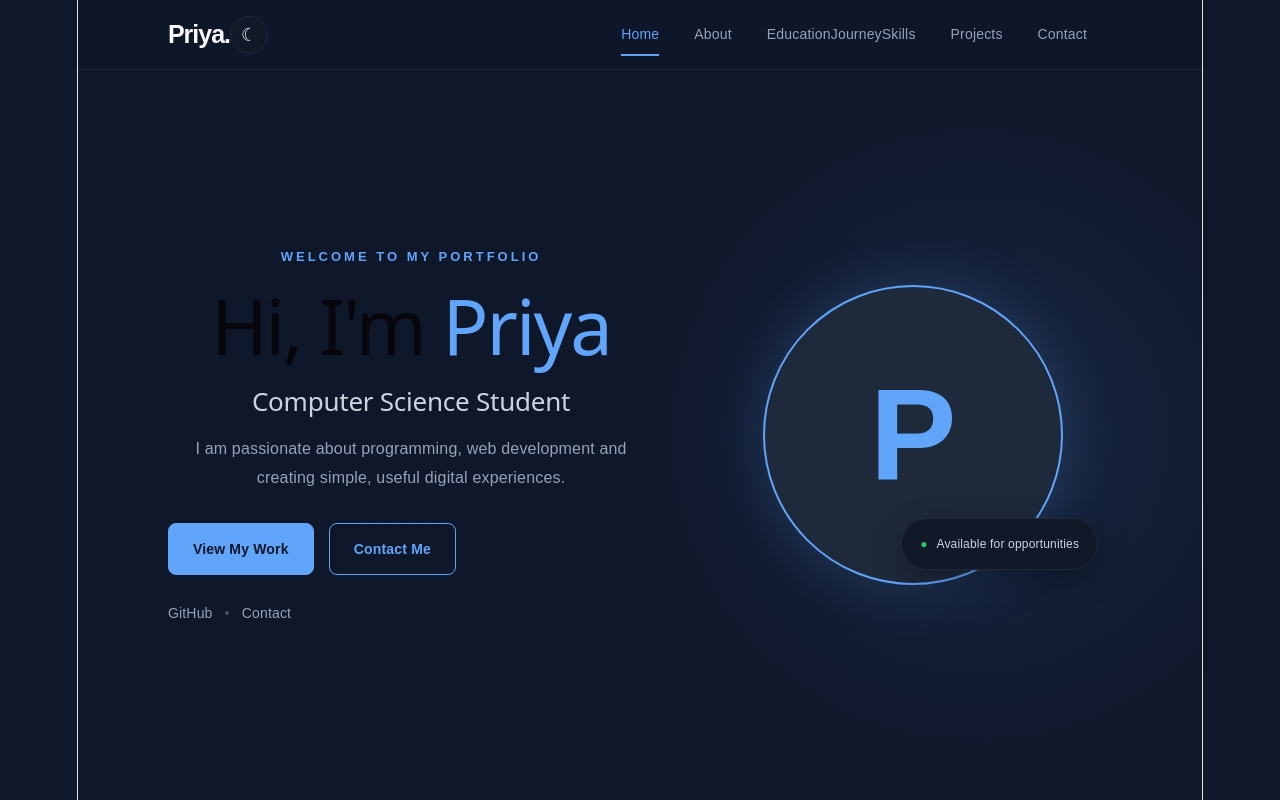
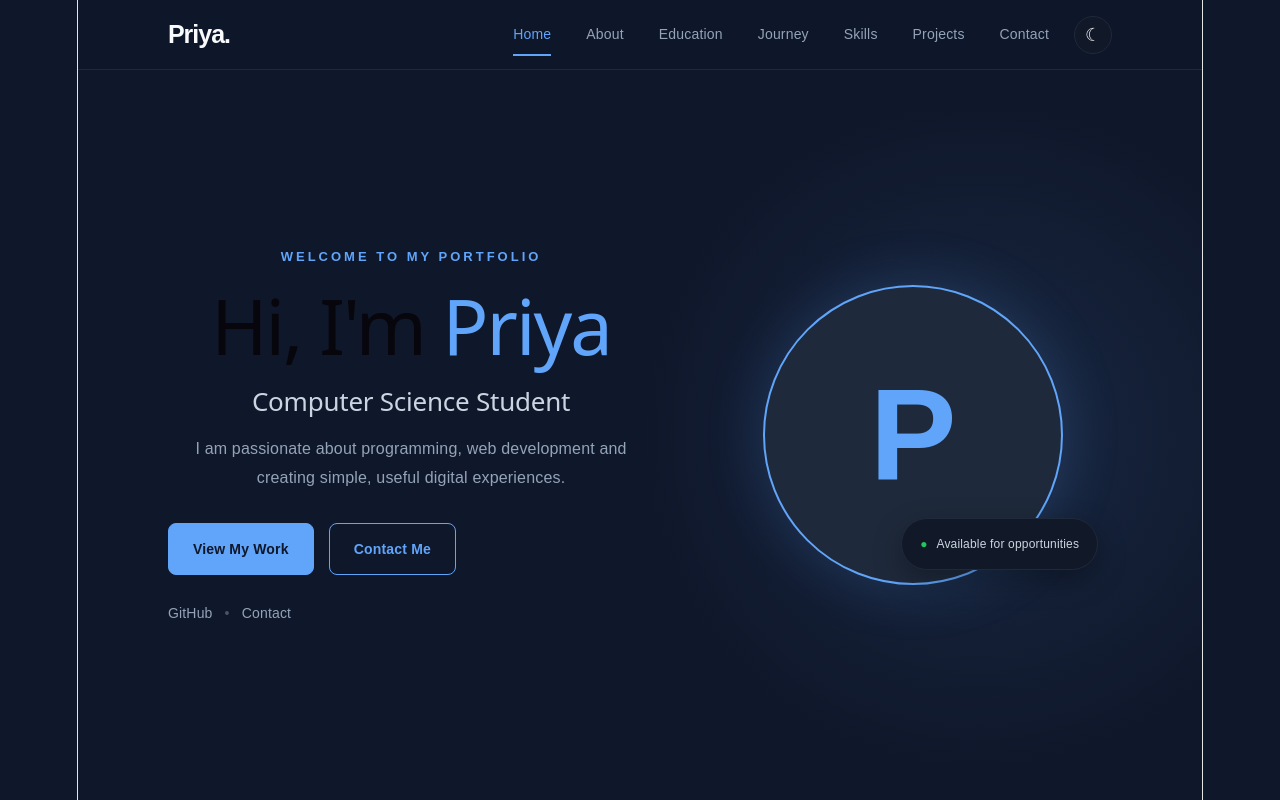
Before and after one commit to chandrima2186/Portfolio, a React app: page / in a window 1280 px wide. Shown: the top 800 px of the page. Built offline with nearby package versions, Linux system fonts and the light colour scheme; the HTML template or start-up script is replaced by a standard one.

Commit message:
Fix navbar layout

```diff
--- a/src/components/Navbar.jsx
+++ b/src/components/Navbar.jsx
@@ -1,5 +1,6 @@
 import { useEffect, useState } from "react";
 import "../styles/Navbar.css";
+
 function Navbar() {
   const [menuOpen, setMenuOpen] = useState(false);
   const [active, setActive] = useState("home");
@@ -30,11 +31,48 @@ function Navbar() {
     document.body.classList.toggle("light-mode", lightMode);
   }, [lightMode]);
 
+  const closeMenu = () => {
+    setMenuOpen(false);
+  };
+
   return (
     <nav className="navbar">
+
       <a href="#home" className="logo">
         Priya<span>.</span>
       </a>
+
+      <div className={menuOpen ? "nav-links active" : "nav-links"}>
+
+        <a href="#home" className={active === "home" ? "active-link" : ""} onClick={closeMenu}>
+          Home
+        </a>
+
+        <a href="#about" className={active === "about" ? "active-link" : ""} onClick={closeMenu}>
+          About
+        </a>
+
+        <a href="#education" className={active === "education" ? "active-link" : ""} onClick={closeMenu}>
+          Education
+        </a>
+
+        <a href="#journey" className={active === "journey" ? "active-link" : ""} onClick={closeMenu}>
+          Journey
+        </a>
+
+        <a href="#skills" className={active === "skills" ? "active-link" : ""} onClick={closeMenu}>
+          Skills
+        </a>
+
+        <a href="#projects" className={active === "projects" ? "active-link" : ""} onClick={closeMenu}>
+          Projects
+        </a>
+
+        <a href="#contact" className={active === "contact" ? "active-link" : ""} onClick={closeMenu}>
+          Contact
+        </a>
+
+      </div>
 
       <button
         className="theme-btn"
@@ -52,63 +90,6 @@ function Navbar() {
         ☰
       </button>
 
-      <div className={menuOpen ? "nav-links active" : "nav-links"}>
-        <a
-          href="#home"
-          className={active === "home" ? "active-link" : ""}
-          onClick={() => setMenuOpen(false)}
-        >
-          Home
-        </a>
-
-        <a
-          href="#about"
-          className={active === "about" ? "active-link" : ""}
-          onClick={() => setMenuOpen(false)}
-        >
-          About
-        </a>
-
-        <a
-          href="#skills"
-          className={active === "skills" ? "active-link" : ""}
-          onClick={() => setMenuOpen(false)}
-        >
-        <a
-  href="#education"
-  className={active === "education" ? "active-link" : ""}
-  onClick={() => setMenuOpen(false)}
->
-  Education
-</a>
-
-<a
-  href="#journey"
-  className={active === "journey" ? "active-link" : ""}
-  onClick={() => setMenuOpen(false)}
->
-  Journey
-</a>
-
-          Skills
-        </a>
-
-        <a
-          href="#projects"
-          className={active === "projects" ? "active-link" : ""}
-          onClick={() => setMenuOpen(false)}
-        >
-          Projects
-        </a>
-
-        <a
-          href="#contact"
-          className={active === "contact" ? "active-link" : ""}
-          onClick={() => setMenuOpen(false)}
-        >
-          Contact
-        </a>
-      </div>
     </nav>
   );
 }
--- a/src/styles/Navbar.css
+++ b/src/styles/Navbar.css
@@ -1,4 +1,4 @@
- /* ================= NAVBAR ================= */
+/* ================= NAVBAR ================= */
 
 .navbar {
   position: sticky;
@@ -11,12 +11,13 @@
   display: flex;
   align-items: center;
 
-
   background: rgba(15, 23, 42, 0.92);
   backdrop-filter: blur(12px);
 
   border-bottom: 1px solid #1e293b;
 }
+
+/* ================= LOGO ================= */
 
 .logo {
   color: #f8fafc;
@@ -24,16 +25,21 @@
   font-weight: 700;
   text-decoration: none;
   letter-spacing: -1px;
+
+  flex-shrink: 0;
 }
 
 .logo span {
   color: #f8fafc;
 }
 
+/* ================= NAV LINKS ================= */
+
 .nav-links {
   display: flex;
   align-items: center;
   gap: 35px;
+
   margin-left: auto;
   margin-right: 25px;
 }
@@ -48,7 +54,7 @@
   font-size: 14px;
   font-weight: 500;
 
-    white-space: nowrap;
+  white-space: nowrap;
 
   transition: 0.3s;
 }
@@ -59,6 +65,7 @@
 
 .nav-links a::after {
   content: "";
+
   position: absolute;
   left: 0;
   bottom: -8px;
@@ -67,6 +74,7 @@
   height: 2px;
 
   background: #60a5fa;
+
   transition: 0.3s;
 }
 
@@ -82,6 +90,14 @@
   width: 100%;
 }
 
+/* ================= THEME BUTTON ================= */
+
+.theme-btn {
+  flex-shrink: 0;
+}
+
+/* ================= MENU BUTTON ================= */
+
 .menu-btn {
   display: none;
 
@@ -90,19 +106,25 @@
 
   color: #f8fafc;
   font-size: 25px;
+
   cursor: pointer;
 }
-
 
 /* ================= NAVBAR MOBILE ================= */
 
 @media (max-width: 650px) {
+
   .navbar {
     padding: 0 5%;
   }
 
   .menu-btn {
     display: block;
+  }
+
+  .theme-btn {
+    margin-left: auto;
+    margin-right: 15px;
   }
 
   .nav-links {
@@ -115,11 +137,13 @@
     display: none;
     flex-direction: column;
     align-items: center;
+
     gap: 22px;
 
     padding: 25px 0;
 
     background: #0f172a;
+
     border-bottom: 1px solid #1e293b;
   }
 
```
